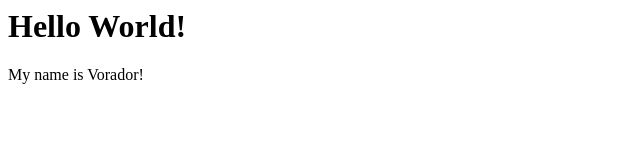
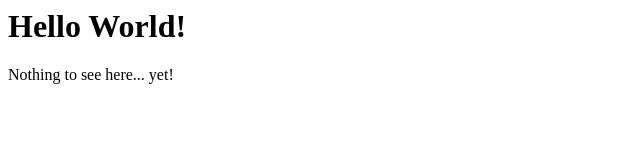
Before and after one commit to vorador/vorador.github.io, a plain HTML site: page index.html in a window 1280 px wide. Shown: the full height of the page, 0-640 px from the left. Drawn offline with Linux system fonts and the light colour scheme.

Commit message:
Updated index.html

```diff
--- a/index.html
+++ b/index.html
@@ -1,2 +1,2 @@
 <h1> Hello World! </h1>
-<p> My name is Vorador! </p>
+<p> Nothing to see here... yet! </p>
```
